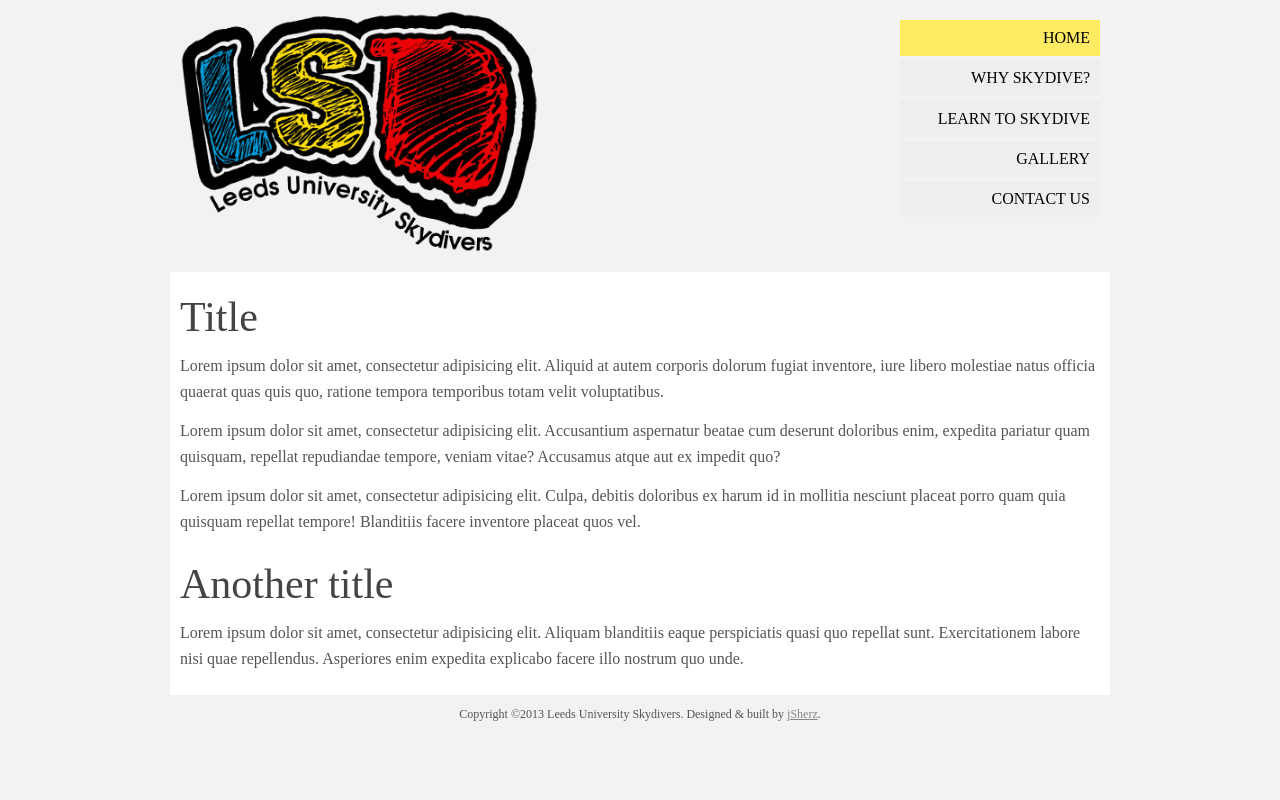
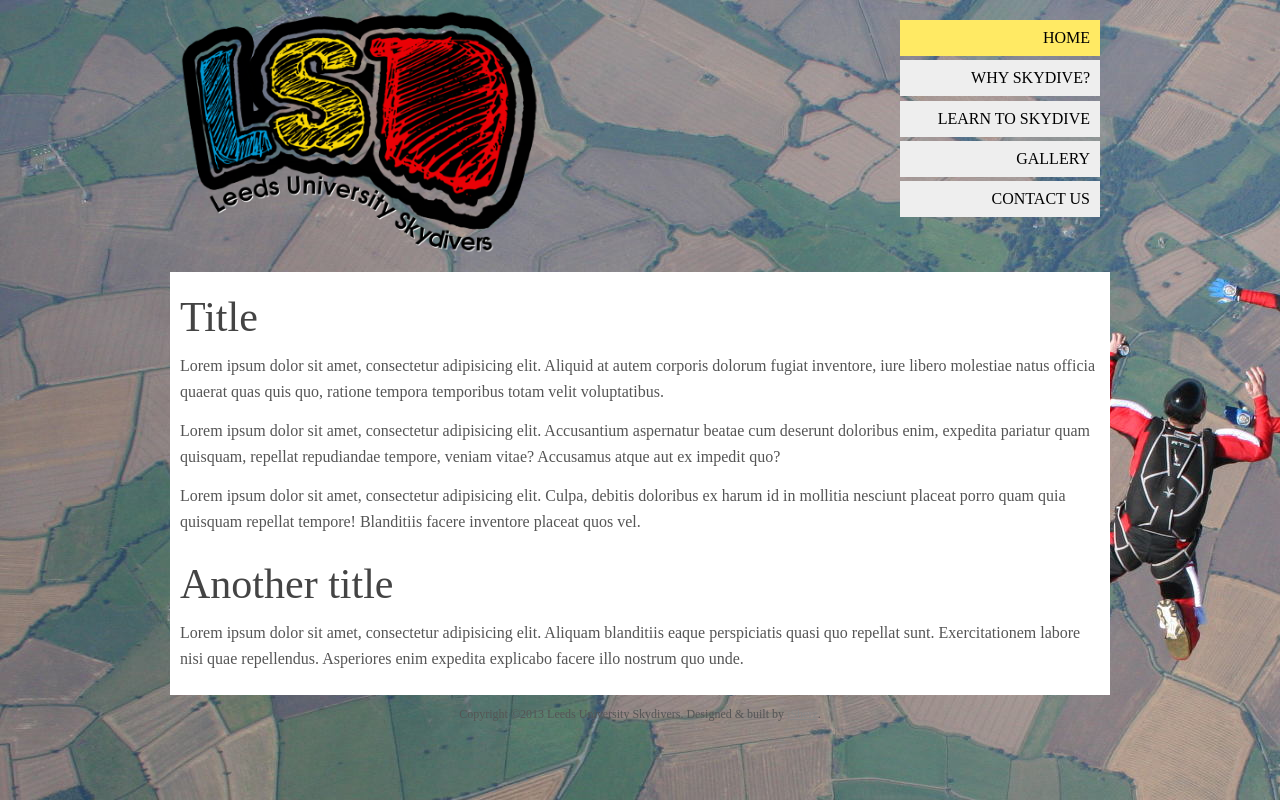
Before and after one commit to jSherz/luskydive, a Django app: page / in a window 1280 px wide. Run offline with Django 3.2, Linux system fonts and the light colour scheme; some libraries are stand-ins or nearby versions; some web fonts are replaced.

Commit message:
Added example background.

```diff
--- a/sass/_custom.scss
+++ b/sass/_custom.scss
@@ -11,7 +11,13 @@
   Styling
 */
 body {
-  background-color: #f2f2f2
+  background: #f2f2f2;
+}
+
+@include respond("min-width: 600px") {
+  body {
+    background: url('../images/bg.jpg') #f2f2f2;
+  }
 }
 
 #wrapper {
--- a/static/stylesheets/screen.css
+++ b/static/stylesheets/screen.css
@@ -1847,8 +1847,9 @@
 */
 /* Styling
 */
-body { background-color: #f2f2f2; }
-
+body { background: #f2f2f2; }
+
+@media only screen and (min-width: 600px) { body { background: url("../images/bg.jpg") #f2f2f2; } }
 #wrapper { height: 100%; margin: 0 auto; }
 
 #header, #content, #footer { width: 100%; max-width: 940px; min-width: 320px; margin: 0 auto; }
```
Also changed, not shown: static/images/bg.jpg (added), 1 other file.
